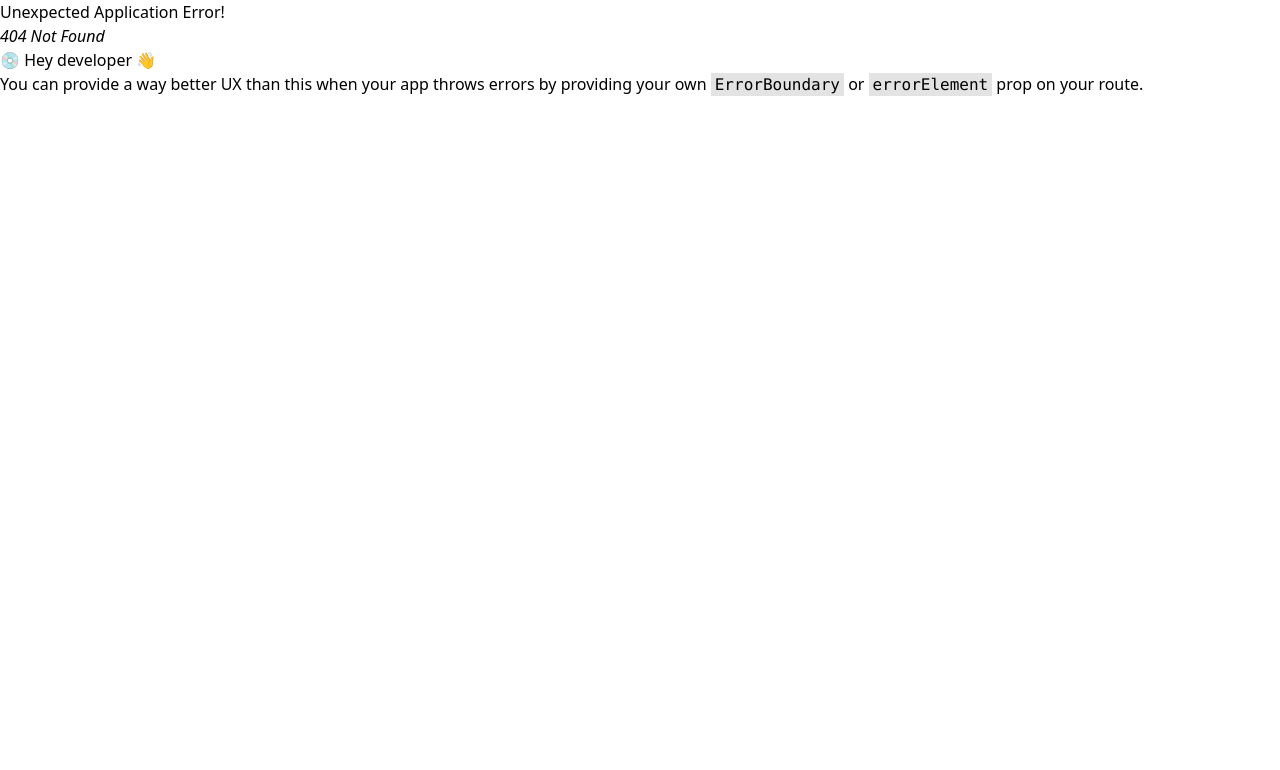
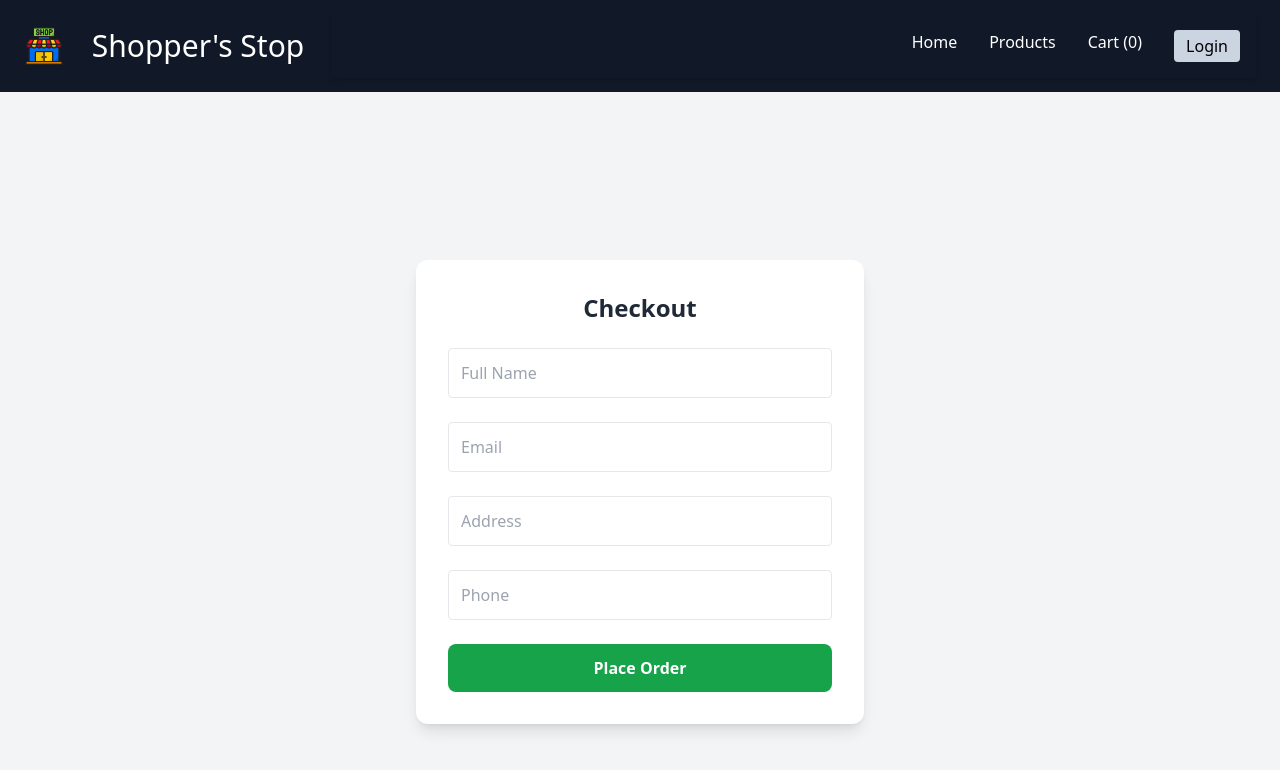
Before and after one commit to itsprajaktaapte/Ecommerce-Shopping-App, a React (Vite) app: page /checkout in a window 1280 px wide. Before the commit this address had no page. Shown: the top 770 px of the page. Built offline with nearby package versions, Linux system fonts and the light colour scheme.

Commit message:
commit - order place
added react-hook-form, checkout.jsx page

```diff
--- a/package.json
+++ b/package.json
@@ -15,6 +15,7 @@
     "react": "^19.0.0",
     "react-calendar": "^5.1.0",
     "react-dom": "^19.0.0",
+    "react-hook-form": "^7.62.0",
     "react-redux": "^9.2.0",
     "react-router-dom": "^7.8.2"
   },
--- a/src/Component/Navbar.jsx
+++ b/src/Component/Navbar.jsx
@@ -25,7 +25,7 @@ const Navbar = () => {
         {user?
         (
           <div className="flex items-center gap-3">
-            <span>Hi, Welcome {user.name}</span>
+            <span className="mb-2">Hi, Welcome {user.name}</span>
             <button onClick={logout} className="bg-red-500 px-3 py-1 rounded hover:bg-red-600">Logout</button>
           </div>
         ):
--- a/src/Pages/Cart.jsx
+++ b/src/Pages/Cart.jsx
@@ -1,4 +1,5 @@
 import { useCart } from "../Context/CartContext";
+import { Link } from "react-router-dom";
 
 const Cart = () => {
   const { cart, removeFromCart, clearCart, increaseQty, decreaseQty } = useCart();
@@ -55,6 +56,11 @@ const Cart = () => {
             >
               Clear Cart
             </button>
+
+            <Link to='/checkout'
+             className="px-4 py-2 bg-green-600 text-white rounded hover:bg-green-700">
+             Checkout
+            </Link>
           </div>
         </>
       )}
--- /dev/null
+++ b/src/Pages/Checkout.jsx
@@ -0,0 +1,93 @@
+import React, { useState } from "react";
+import { useForm } from "react-hook-form";
+import { useNavigate } from "react-router-dom";
+
+const Checkout = () => {
+  const { register, handleSubmit, formState: { errors }, reset } = useForm();
+  const [successMsg, setSuccessMsg] = useState("");
+  const navigate = useNavigate();
+
+  const onSubmit = (data) => {
+    console.log("Form submitted:", data); // Clear the form immediately
+    reset();
+
+    setSuccessMsg("Order placed successfully!"); // Show success message
+
+    // After 2 seconds, hide message and redirect
+    setTimeout(() => {
+      setSuccessMsg("");
+      navigate("/");
+    }, 1000);
+  };
+
+  return (
+    <div className="min-h-screen flex flex-col items-center justify-center bg-gray-100 p-4">
+      <form
+        onSubmit={handleSubmit(onSubmit)}
+        className="bg-white p-8 rounded-xl shadow-lg w-full max-w-md space-y-6"
+      >
+        <h2 className="text-2xl font-bold text-center text-gray-800">Checkout</h2>
+
+        <div>
+          <input
+            type="text"
+            placeholder="Full Name"
+            className="border p-3 w-full rounded focus:outline-none focus:ring-2 focus:ring-green-400"
+            {...register("name", { required: "Name is required" })}
+          />
+          {errors.name && <p className="text-red-500 text-sm mt-1">{errors.name.message}</p>}
+        </div>
+
+        <div>
+          <input
+            type="email"
+            placeholder="Email"
+            className="border p-3 w-full rounded focus:outline-none focus:ring-2 focus:ring-green-400"
+            {...register("email", {
+              required: "Email is required",
+              pattern: { value: /^[^\s@]+@[^\s@]+\.[^\s@]+$/, message: "Invalid email" },
+            })}
+          />
+          {errors.email && <p className="text-red-500 text-sm mt-1">{errors.email.message}</p>}
+        </div>
+
+        <div>
+          <input
+            type="text"
+            placeholder="Address"
+            className="border p-3 w-full rounded focus:outline-none focus:ring-2 focus:ring-green-400"
+            {...register("address", { required: "Address is required" })}
+          />
+          {errors.address && <p className="text-red-500 text-sm mt-1">{errors.address.message}</p>}
+        </div>
+
+        <div>
+          <input
+            type="text"
+            placeholder="Phone"
+            className="border p-3 w-full rounded focus:outline-none focus:ring-2 focus:ring-green-400"
+            {...register("phone", {
+              required: "Phone is required",
+              pattern: { value: /^\d{10}$/, message: "Phone must be 10 digits" },
+            })}
+          />
+          {errors.phone && <p className="text-red-500 text-sm mt-1">{errors.phone.message}</p>}
+        </div>
+
+        <button
+          type="submit"
+          className="bg-green-600 text-white px-6 py-3 rounded-lg w-full font-semibold hover:bg-green-700 transition-colors"
+        >
+          Place Order
+        </button>
+
+        {/* Success message */}
+        {successMsg && (
+          <p className="text-green-600 text-center font-medium mt-4">{successMsg}</p>
+        )}
+      </form>
+    </div>
+  );
+};
+
+export default Checkout;
--- a/src/main.jsx
+++ b/src/main.jsx
@@ -9,6 +9,7 @@ import Login from "./Pages/Login.jsx";
 import Products from "./Pages/Products.jsx";
 import { CartProvider } from "./Context/CartContext.jsx";
 import { UserProvider } from "./Context/UserContext.jsx";
+import Checkout from "./Pages/Checkout.jsx";
 
 
 const router = createBrowserRouter([
@@ -20,6 +21,7 @@ const router = createBrowserRouter([
       { path: "/products", element: <Products /> },
       { path: "/cart", element: <Cart /> },
       { path: "/login", element: <Login /> },
+      { path: "/checkout", element: <Checkout /> },
     ],
   },
 ]);
```
Also changed, not shown: 1 other file (tests, documents, lock files or other folders).
